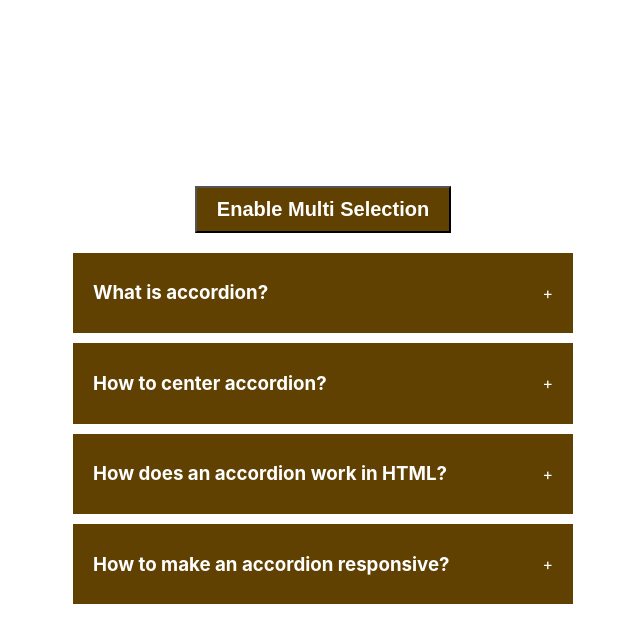
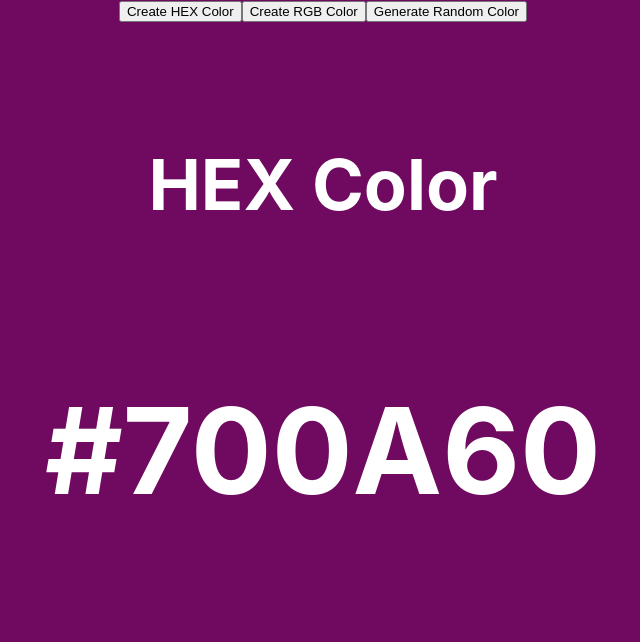
Before and after one commit to edmyrbatiancila/react-interview-projects, a React (Create React App) app: page / in a window 1280 px wide. Shown: the top 642 px of the page, without its empty margins (317-957 px from the left). Built offline with nearby package versions, Linux system fonts and the light colour scheme.

Commit message:
Added random color component and adjust its codes and styling

```diff
--- a/src/App.js
+++ b/src/App.js
@@ -1,12 +1,15 @@
 
 import './App.css';
 import Accordian from './components/accordian/index';
+import RandomColor from './components/random-color';
 
 function App() {
   return (
     <div className="App">
       {/* Accordion component */}
-      <Accordian />
+      {/* <Accordian /> */}
+      {/* Random color component */}
+      <RandomColor />
     </div>
   );
 }
--- /dev/null
+++ b/src/components/random-color/index.jsx
@@ -0,0 +1,61 @@
+import React, { useEffect, useState } from 'react';
+
+export default function RandomColor() {
+    const [typeOfColor, setTypeOfColor] = useState("hex");
+    const [color, setColor] = useState("#000000");
+
+    function randomColorUtility(length) {
+        return Math.floor(Math.random() * length)
+    }
+
+    function handleCreateRandomHexColor() {
+        const hex = [0, 1, 2, 3, 4, 5, 6, 7, 8, 9, "A", "B", "C", "D", "E", "F"];
+        let hexColor = "#";
+
+        for(let i = 0; i < 6; i++) {
+            hexColor += hex[randomColorUtility(hex.length)];
+        }
+
+        console.log(hexColor);
+        setColor(hexColor);
+    }
+
+    function handleCreateRandomRgbColor() {
+        const r = randomColorUtility(256);
+        const g = randomColorUtility(256);
+        const b = randomColorUtility(256);
+
+        setColor(`rgb(${r}, ${g}, ${b})`);
+    }
+
+    useEffect(() => {
+        if(typeOfColor === 'rgb') handleCreateRandomRgbColor();
+        else handleCreateRandomHexColor();
+    }, [typeOfColor]);
+
+    return(
+        <>
+            <div style={{
+                width: "100vw",
+                height: "100vh",
+                background: color,
+            }}>
+                <button onClick={() => setTypeOfColor('hex')}>Create HEX Color</button>
+                <button onClick={() => setTypeOfColor('rgb')}>Create RGB Color</button>
+                <button onClick={typeOfColor === "hex" ? handleCreateRandomHexColor : handleCreateRandomRgbColor}>Generate Random Color</button>
+                <div style={{
+                    display: 'flex',
+                    justifyContent: 'center',
+                    alignItems: 'center',
+                    color: '#fff',
+                    fontSize: '60px',
+                    marginTop: '50px',
+                    flexDirection: 'column'
+                }}>
+                    <h3>{typeOfColor === 'rgb' ? 'RGB Color' : 'HEX Color'}</h3>
+                    <h1>{color}</h1>
+                </div>
+            </div>
+        </>
+    );
+}
```
